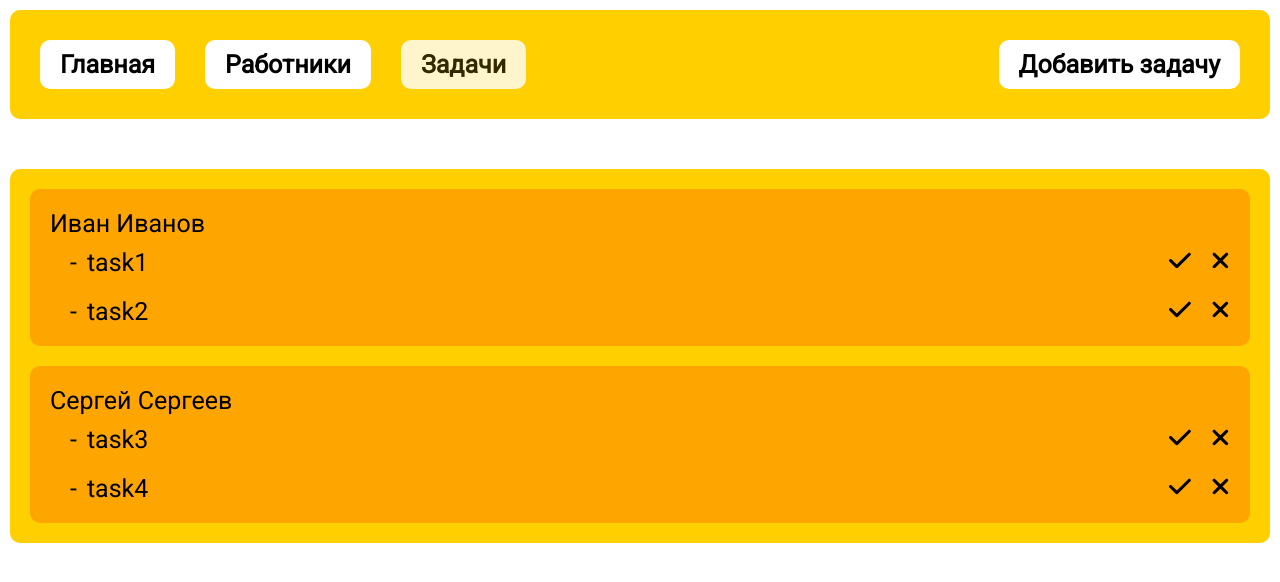
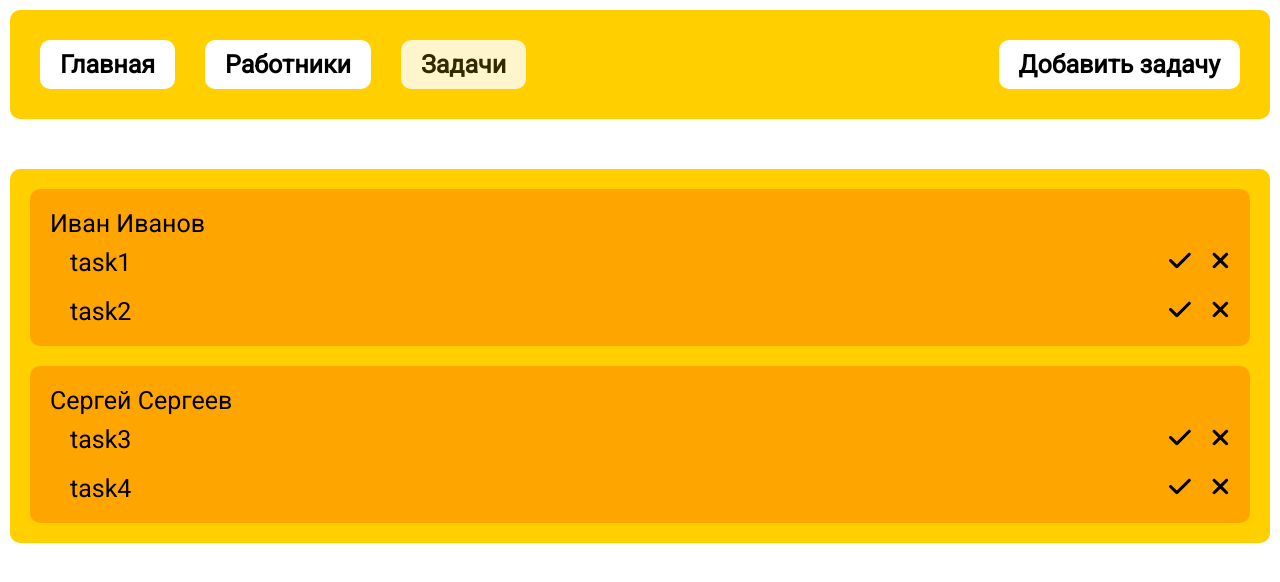
Before and after one commit to riytxu/react-list, a React (Create React App) app: page /tasks in a window 1280 px wide. Shown: the top 582 px of the page. Built offline with nearby package versions, Linux system fonts and the light colour scheme.

Commit message:
add styles for contentTasks

```diff
--- a/src/components/ContentTasks/ContentTasks.jsx
+++ b/src/components/ContentTasks/ContentTasks.jsx
@@ -14,6 +14,7 @@ const ContentTasksItem = ({ idWorker, name, surname, tasks }) => {
       <div className="fullName">
         {name} {surname}
       </div>
+      {!!tasks.length && (
         <div className={styles.tasksWrapper}>
           {tasks.map((item) => {
             const { id, title } = item;
@@ -22,6 +23,7 @@ const ContentTasksItem = ({ idWorker, name, surname, tasks }) => {
             );
           })}
         </div>
+      )}
     </div>
   );
 };
@@ -33,18 +35,22 @@ const TaskItem = ({ idWorker, idTask, task }) => {
   const dispatch = useDispatch();
   return (
     <div className={styles.taskItem}>
-      <div className={cn({ [styles.taskDone]: workerTask.isDone })}>{task}</div>
+      <div
+        className={cn(styles.task, { [styles.taskDone]: workerTask.isDone })}
+      >
+        {task}
+      </div>
       <div className={styles.iconsWrapper}>
         <FontAwesomeIcon
           icon={faCheck}
-          className={cn(styles.icon, {
+          className={cn(styles.icon, styles.iconActive, {
             [styles.taskDoneIcon]: workerTask.isDone,
           })}
           onClick={() => dispatch(statusTask({ idWorker, idTask }))}
         />
         <FontAwesomeIcon
           icon={faXmark}
-          className={styles.icon}
+          className={cn(styles.icon, styles.iconActive)}
           onClick={() => dispatch(delTask({ idWorker, idTask }))}
         />
       </div>
--- a/src/components/ContentTasks/ContentTasks.module.css
+++ b/src/components/ContentTasks/ContentTasks.module.css
@@ -25,22 +25,60 @@
 .taskItem {
   display: flex;
 }
-.taskItem::before {
-  content: "-";
-  margin-right: 10px;
-}
 .iconsWrapper {
   display: flex;
   gap: 20px;
-  font-size: 25px;
   margin-left: auto;
 }
 .icon {
   cursor: pointer;
+  font-size: 25px;
+  transition: all 300ms ease;
 }
-.taskDone {
-  color: red;
+.iconActive:hover {
+  transform: scale(1.1);
+}
+.task {
+  position: relative;
+}
+.task::before {
+  content: "";
+  height: 5px;
+  background-color: #18c418;
+  position: absolute;
+  top: 50%;
+  transform: translateY(-50%);
+  animation: out 1s forwards;
+}
+.task.taskDone::before {
+  animation: in 1s forwards;
 }
 .taskDoneIcon {
-  color: green;
+  color: #18c418;
 }
+
+@keyframes in {
+  from {
+    width: 0;
+    left: -10px;
+    right: 10px;
+  }
+  to {
+    width: calc(100% + 20px);
+    left: -10px;
+    right: 10px;
+  }
+}
+
+@keyframes out {
+  from {
+    width: calc(100% + 20px);
+    left: -10px;
+    right: 10px;
+  }
+  to {
+    width: 0;
+    left: -10px;
+    right: 10px;
+  }
+}
--- a/src/components/ContentWorkers/ContentWorkers.jsx
+++ b/src/components/ContentWorkers/ContentWorkers.jsx
@@ -1,5 +1,5 @@
 import { FontAwesomeIcon } from "@fortawesome/react-fontawesome";
-import { faPen, faXmark } from "@fortawesome/free-solid-svg-icons";
+import { faPenToSquare, faXmark } from "@fortawesome/free-solid-svg-icons";
 import cn from "classnames";
 import { useDispatch, useSelector } from "react-redux";
 
@@ -30,7 +30,7 @@ const ContentWorkersItem = ({ id, name, surname }) => {
             )
           }
           className={cn(styles.icon, styles.iconActive)}
-          icon={faPen}
+          icon={faPenToSquare}
         />
         <FontAwesomeIcon
           onClick={() =>
```
Lines whose indentation alone changed are shown as unchanged.
